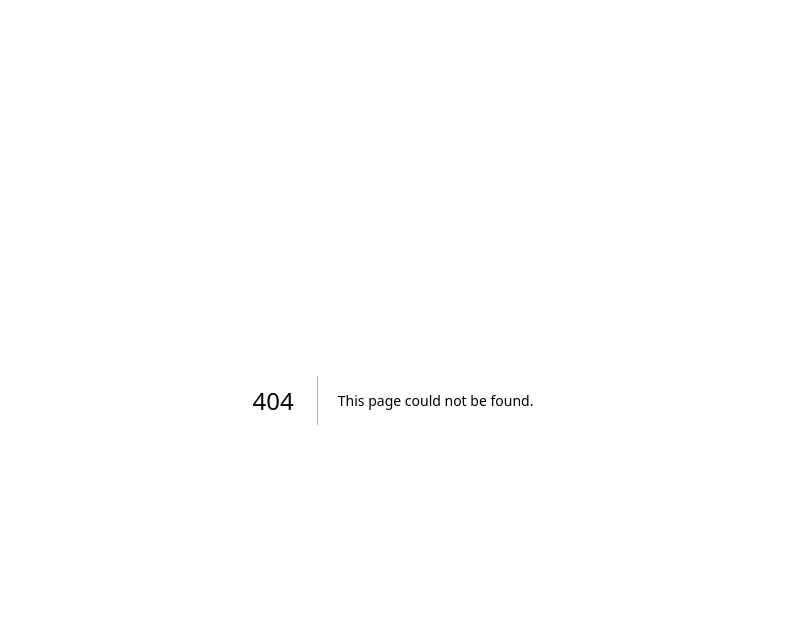
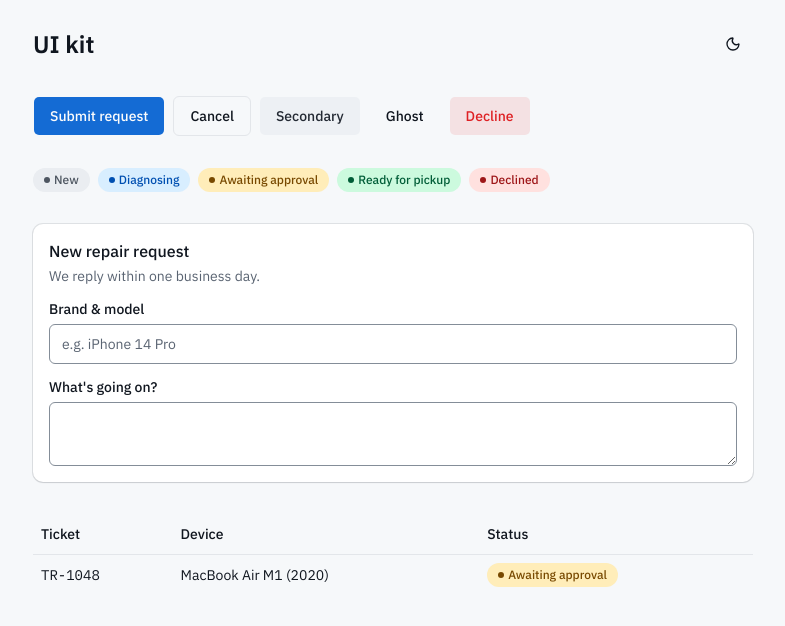
Before and after one commit to Obeavis/tech-repair, a Next.js app: page /ui-kit in a window 1280 px wide. Before the commit this address had no page. Shown: the top 626 px of the page, without its empty margins (247-1032 px from the left). Built offline with nearby package versions, Linux system fonts and the light colour scheme.

Commit message:
feat: add UI kit page

```diff
--- /dev/null
+++ b/src/app/ui-kit/page.tsx
@@ -0,0 +1,86 @@
+import { ThemeToggle } from "@/components/theme/theme-toggle";
+import { Badge } from "@/components/ui/badge";
+import { Button } from "@/components/ui/button";
+import {
+  Card,
+  CardContent,
+  CardDescription,
+  CardHeader,
+  CardTitle,
+} from "@/components/ui/card";
+import { Input } from "@/components/ui/input";
+import { Label } from "@/components/ui/label";
+import {
+  Table,
+  TableBody,
+  TableCell,
+  TableHead,
+  TableHeader,
+  TableRow,
+} from "@/components/ui/table";
+import { Textarea } from "@/components/ui/textarea";
+
+export const metadata = { title: "UI kit · Tech Repair" };
+
+export default function UiKitPage() {
+  return (
+    <main className="mx-auto flex w-full max-w-3xl flex-1 flex-col gap-8 p-4 sm:p-6">
+      <header className="flex items-center justify-between">
+        <h1 className="text-2xl font-semibold">UI kit</h1>
+        <ThemeToggle />
+      </header>
+
+      <section className="flex flex-wrap gap-2" aria-label="Buttons">
+        <Button>Submit request</Button>
+        <Button variant="outline">Cancel</Button>
+        <Button variant="secondary">Secondary</Button>
+        <Button variant="ghost">Ghost</Button>
+        <Button variant="destructive">Decline</Button>
+      </section>
+
+      <section className="flex flex-wrap gap-2" aria-label="Status badges">
+        <Badge variant="neutral">New</Badge>
+        <Badge variant="info">Diagnosing</Badge>
+        <Badge variant="warning">Awaiting approval</Badge>
+        <Badge variant="success">Ready for pickup</Badge>
+        <Badge variant="danger">Declined</Badge>
+      </section>
+
+      <Card>
+        <CardHeader>
+          <CardTitle>New repair request</CardTitle>
+          <CardDescription>We reply within one business day.</CardDescription>
+        </CardHeader>
+        <CardContent className="grid gap-4">
+          <div className="grid gap-2">
+            <Label htmlFor="model">Brand &amp; model</Label>
+            <Input id="model" placeholder="e.g. iPhone 14 Pro" />
+          </div>
+          <div className="grid gap-2">
+            <Label htmlFor="problem">What&apos;s going on?</Label>
+            <Textarea id="problem" />
+          </div>
+        </CardContent>
+      </Card>
+
+      <Table>
+        <TableHeader>
+          <TableRow>
+            <TableHead>Ticket</TableHead>
+            <TableHead>Device</TableHead>
+            <TableHead>Status</TableHead>
+          </TableRow>
+        </TableHeader>
+        <TableBody>
+          <TableRow>
+            <TableCell className="font-mono">TR-1048</TableCell>
+            <TableCell>MacBook Air M1 (2020)</TableCell>
+            <TableCell>
+              <Badge variant="warning">Awaiting approval</Badge>
+            </TableCell>
+          </TableRow>
+        </TableBody>
+      </Table>
+    </main>
+  );
+}
```
